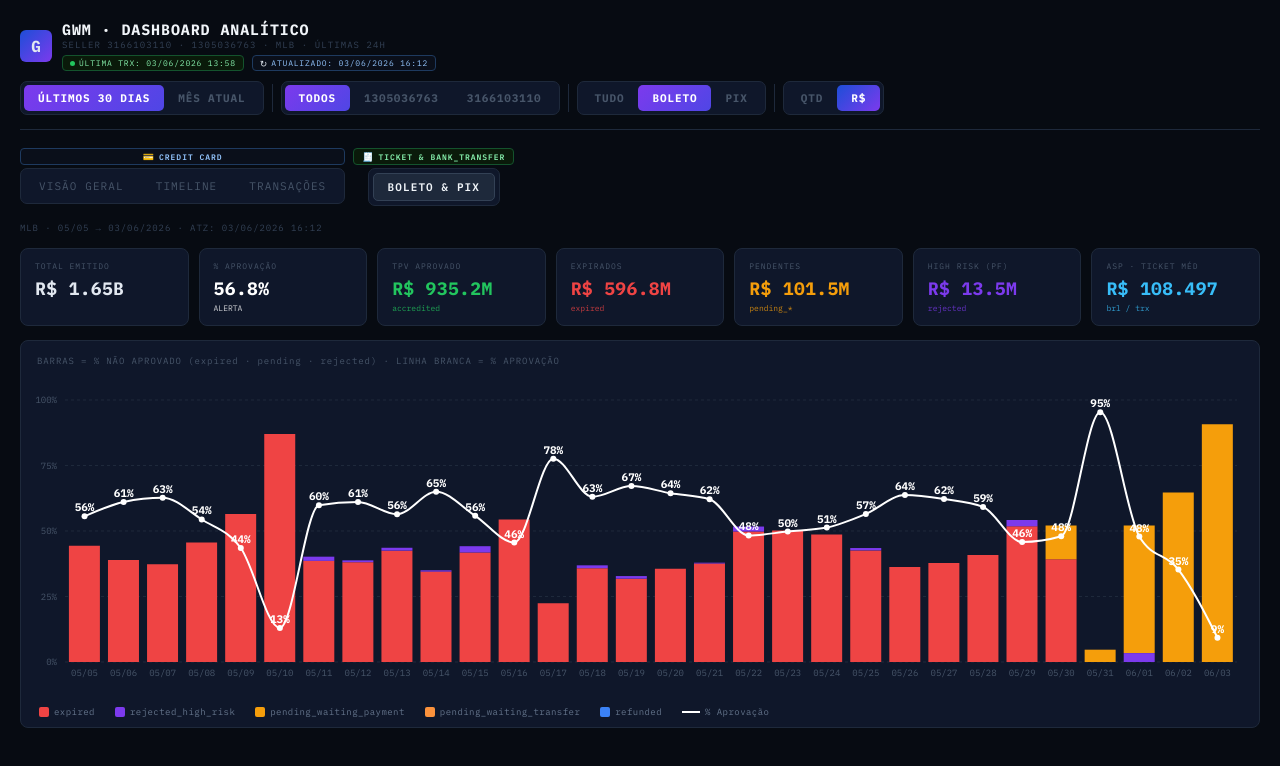
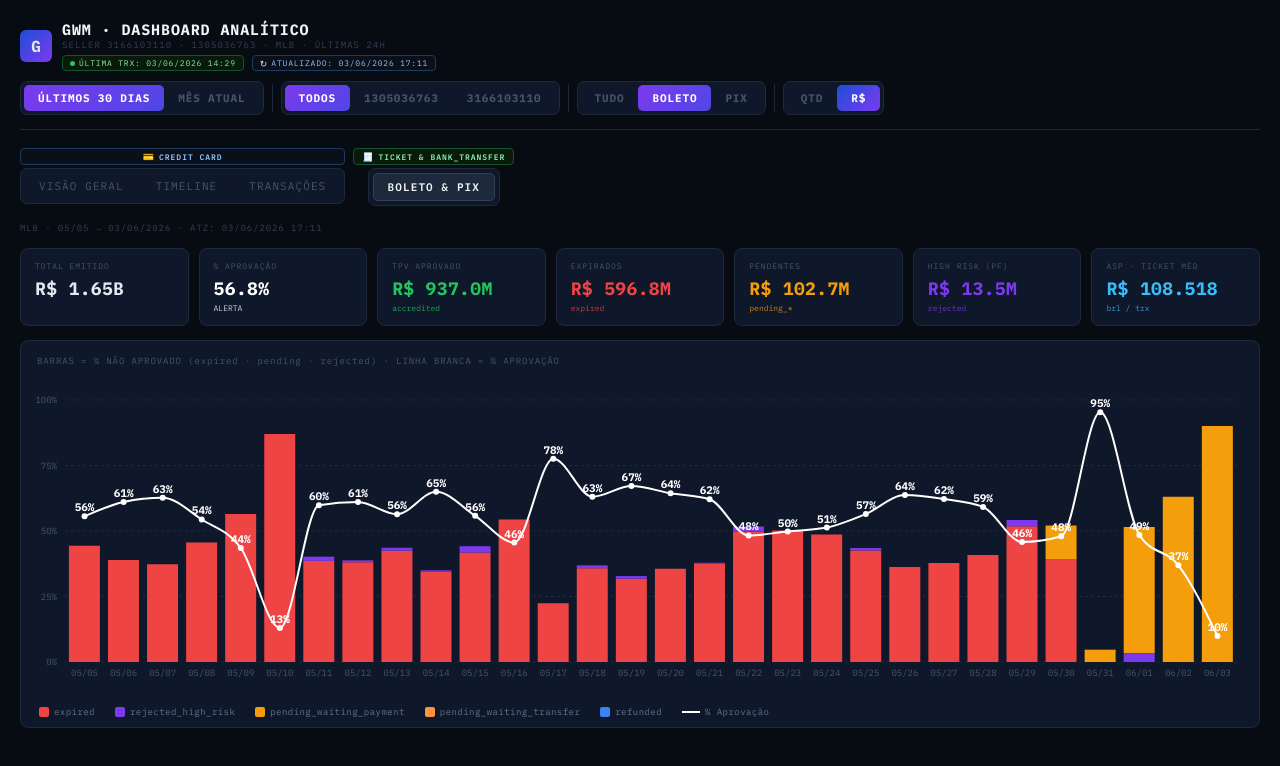
Before and after one commit to lucasmartinelli-code/gwm-dashboard, a React (Create React App) app: page / in a window 1280 px wide. Shown: the top 766 px of the page. Built offline with nearby package versions, Linux system fonts and the light colour scheme.

Commit message:
data: auto-update NRT 2026-06-03 17:11

```diff
--- a/src/GWMBoletoPixData.js
+++ b/src/GWMBoletoPixData.js
@@ -1,7 +1,7 @@
 // Gerado automaticamente — não editar manualmente
 // Fonte: BT_MP_PAY_PAYMENTS_NRT | MLB | não-cartão | sellers GWM
 // Período: últimos 30 dias
-export const BP_UPDATED = "03/06/2026 16:12";
+export const BP_UPDATED = "03/06/2026 17:11";
 
 export const RAW_BP = [
   {f:"2026-05-05",s:"1305036763",m:"bolbradesco",si:"approved",d:"accredited",q:254,b:28092497},
@@ -279,34 +279,34 @@ export const RAW_BP = [
   {f:"2026-05-31",s:"3166103110",m:"bolbradesco",si:"pending",d:"pending_waiting_payment",q:1,b:9000},
   {f:"2026-05-31",s:"3166103110",m:"pix",si:"approved",d:"accredited",q:1,b:9000},
   {f:"2026-05-31",s:"3166103110",m:"pix",si:"cancelled",d:"expired",q:2,b:18000},
-  {f:"2026-06-01",s:"1305036763",m:"bolbradesco",si:"approved",d:"accredited",q:285,b:25817035},
-  {f:"2026-06-01",s:"1305036763",m:"bolbradesco",si:"pending",d:"pending_waiting_payment",q:258,b:27963251},
+  {f:"2026-06-01",s:"1305036763",m:"bolbradesco",si:"approved",d:"accredited",q:287,b:26119435},
+  {f:"2026-06-01",s:"1305036763",m:"bolbradesco",si:"pending",d:"pending_waiting_payment",q:256,b:27660851},
   {f:"2026-06-01",s:"1305036763",m:"bolbradesco",si:"rejected",d:"rejected_high_risk",q:1,b:9000},
   {f:"2026-06-01",s:"1305036763",m:"pix",si:"approved",d:"accredited",q:196,b:10819337},
   {f:"2026-06-01",s:"1305036763",m:"pix",si:"cancelled",d:"expired",q:82,b:6373816},
-  {f:"2026-06-01",s:"3166103110",m:"bolbradesco",si:"approved",d:"accredited",q:81,b:8730088},
-  {f:"2026-06-01",s:"3166103110",m:"bolbradesco",si:"pending",d:"pending_waiting_payment",q:65,b:7172011},
+  {f:"2026-06-01",s:"3166103110",m:"bolbradesco",si:"approved",d:"accredited",q:82,b:8847088},
+  {f:"2026-06-01",s:"3166103110",m:"bolbradesco",si:"pending",d:"pending_waiting_payment",q:64,b:7055011},
   {f:"2026-06-01",s:"3166103110",m:"bolbradesco",si:"rejected",d:"rejected_high_risk",q:8,b:2447760},
   {f:"2026-06-01",s:"3166103110",m:"pix",si:"approved",d:"accredited",q:45,b:3402921},
   {f:"2026-06-01",s:"3166103110",m:"pix",si:"cancelled",d:"expired",q:21,b:2056190},
   {f:"2026-06-01",s:"3166103110",m:"pix",si:"rejected",d:"rejected_high_risk",q:2,b:611940},
-  {f:"2026-06-02",s:"1305036763",m:"bolbradesco",si:"approved",d:"accredited",q:162,b:16555584},
-  {f:"2026-06-02",s:"1305036763",m:"bolbradesco",si:"pending",d:"pending_waiting_payment",q:320,b:28479423},
-  {f:"2026-06-02",s:"1305036763",m:"pix",si:"approved",d:"accredited",q:183,b:8987672},
-  {f:"2026-06-02",s:"1305036763",m:"pix",si:"cancelled",d:"expired",q:40,b:4373420},
-  {f:"2026-06-02",s:"1305036763",m:"pix",si:"pending",d:"pending_waiting_transfer",q:33,b:2280691},
-  {f:"2026-06-02",s:"3166103110",m:"bolbradesco",si:"approved",d:"accredited",q:38,b:3828907},
-  {f:"2026-06-02",s:"3166103110",m:"bolbradesco",si:"pending",d:"pending_waiting_payment",q:89,b:8960503},
+  {f:"2026-06-02",s:"1305036763",m:"bolbradesco",si:"approved",d:"accredited",q:169,b:17356739},
+  {f:"2026-06-02",s:"1305036763",m:"bolbradesco",si:"pending",d:"pending_waiting_payment",q:313,b:27678267},
+  {f:"2026-06-02",s:"1305036763",m:"pix",si:"approved",d:"accredited",q:184,b:9128072},
+  {f:"2026-06-02",s:"1305036763",m:"pix",si:"cancelled",d:"expired",q:44,b:4830620},
+  {f:"2026-06-02",s:"1305036763",m:"pix",si:"pending",d:"pending_waiting_transfer",q:28,b:1683091},
+  {f:"2026-06-02",s:"3166103110",m:"bolbradesco",si:"approved",d:"accredited",q:39,b:3953907},
+  {f:"2026-06-02",s:"3166103110",m:"bolbradesco",si:"pending",d:"pending_waiting_payment",q:88,b:8835503},
   {f:"2026-06-02",s:"3166103110",m:"pix",si:"approved",d:"accredited",q:34,b:2478304},
-  {f:"2026-06-02",s:"3166103110",m:"pix",si:"cancelled",d:"expired",q:8,b:362036},
-  {f:"2026-06-02",s:"3166103110",m:"pix",si:"pending",d:"pending_waiting_transfer",q:8,b:896820},
+  {f:"2026-06-02",s:"3166103110",m:"pix",si:"cancelled",d:"expired",q:9,b:517436},
+  {f:"2026-06-02",s:"3166103110",m:"pix",si:"pending",d:"pending_waiting_transfer",q:7,b:741420},
   {f:"2026-06-03",s:"1305036763",m:"account_money",si:"approved",d:"accredited",q:1,b:9000},
-  {f:"2026-06-03",s:"1305036763",m:"bolbradesco",si:"approved",d:"accredited",q:29,b:1601457},
-  {f:"2026-06-03",s:"1305036763",m:"bolbradesco",si:"pending",d:"pending_waiting_payment",q:192,b:18617038},
-  {f:"2026-06-03",s:"1305036763",m:"pix",si:"approved",d:"accredited",q:82,b:3839336},
-  {f:"2026-06-03",s:"1305036763",m:"pix",si:"pending",d:"pending_waiting_transfer",q:60,b:3695200},
-  {f:"2026-06-03",s:"3166103110",m:"bolbradesco",si:"approved",d:"accredited",q:12,b:1163520},
-  {f:"2026-06-03",s:"3166103110",m:"bolbradesco",si:"pending",d:"pending_waiting_payment",q:71,b:8354632},
-  {f:"2026-06-03",s:"3166103110",m:"pix",si:"approved",d:"accredited",q:18,b:965877},
-  {f:"2026-06-03",s:"3166103110",m:"pix",si:"pending",d:"pending_waiting_transfer",q:14,b:1443504}
+  {f:"2026-06-03",s:"1305036763",m:"bolbradesco",si:"approved",d:"accredited",q:34,b:1743557},
+  {f:"2026-06-03",s:"1305036763",m:"bolbradesco",si:"pending",d:"pending_waiting_payment",q:210,b:21129741},
+  {f:"2026-06-03",s:"1305036763",m:"pix",si:"approved",d:"accredited",q:91,b:3951342},
+  {f:"2026-06-03",s:"1305036763",m:"pix",si:"pending",d:"pending_waiting_transfer",q:65,b:4247860},
+  {f:"2026-06-03",s:"3166103110",m:"bolbradesco",si:"approved",d:"accredited",q:14,b:1516520},
+  {f:"2026-06-03",s:"3166103110",m:"bolbradesco",si:"pending",d:"pending_waiting_payment",q:71,b:8385252},
+  {f:"2026-06-03",s:"3166103110",m:"pix",si:"approved",d:"accredited",q:21,b:1139474},
+  {f:"2026-06-03",s:"3166103110",m:"pix",si:"pending",d:"pending_waiting_transfer",q:13,b:1290207}
 ];
--- a/src/GWMDashboard.jsx
+++ b/src/GWMDashboard.jsx
@@ -3,6 +3,8 @@ import { BarChart, Bar, XAxis, YAxis, Tooltip, ResponsiveContainer, Cell, PieCha
 import { RAW_BP, BP_UPDATED } from "./GWMBoletoPixData";
 
 const RAW = [
+  { id:"161553642703", payerId:"1135067068", collectorId:"3166103110", date:"03/06/2026 14:29", status:"approved", detail:"accredited", amount:350, method:"master", op:"regular_payment" },
+  { id:"161550024989", payerId:"2933800366", collectorId:"3166103110", date:"03/06/2026 14:07", status:"approved", detail:"accredited", amount:35, method:"master", op:"regular_payment" },
   { id:"161548854973", payerId:"1515491621", collectorId:"3166103110", date:"03/06/2026 13:58", status:"approved", detail:"accredited", amount:350, method:"visa", op:"regular_payment" },
   { id:"161548866511", payerId:"1627852362", collectorId:"3166103110", date:"03/06/2026 13:55", status:"approved", detail:"accredited", amount:56, method:"master", op:"regular_payment" },
   { id:"161547251339", payerId:"1614616537", collectorId:"3166103110", date:"03/06/2026 13:53", status:"approved", detail:"accredited", amount:350, method:"master", op:"regular_payment" },
@@ -407,7 +409,7 @@ const RAW = [
 ];
 
 const COLLECTOR_ID = "3166103110";
-const LAST_UPDATED = "03/06/2026 16:12";
+const LAST_UPDATED = "03/06/2026 17:11";
 const LAST_TRX     = RAW.length > 0 ? RAW[0].date : "-";
 const METHOD_COLORS = { master:"#3b82f6", visa:"#a855f7", amex:"#10b981" };
 const STATUS_COLORS = { approved:"#22c55e", rejected:"#ef4444", refunded:"#f59e0b" };
```
